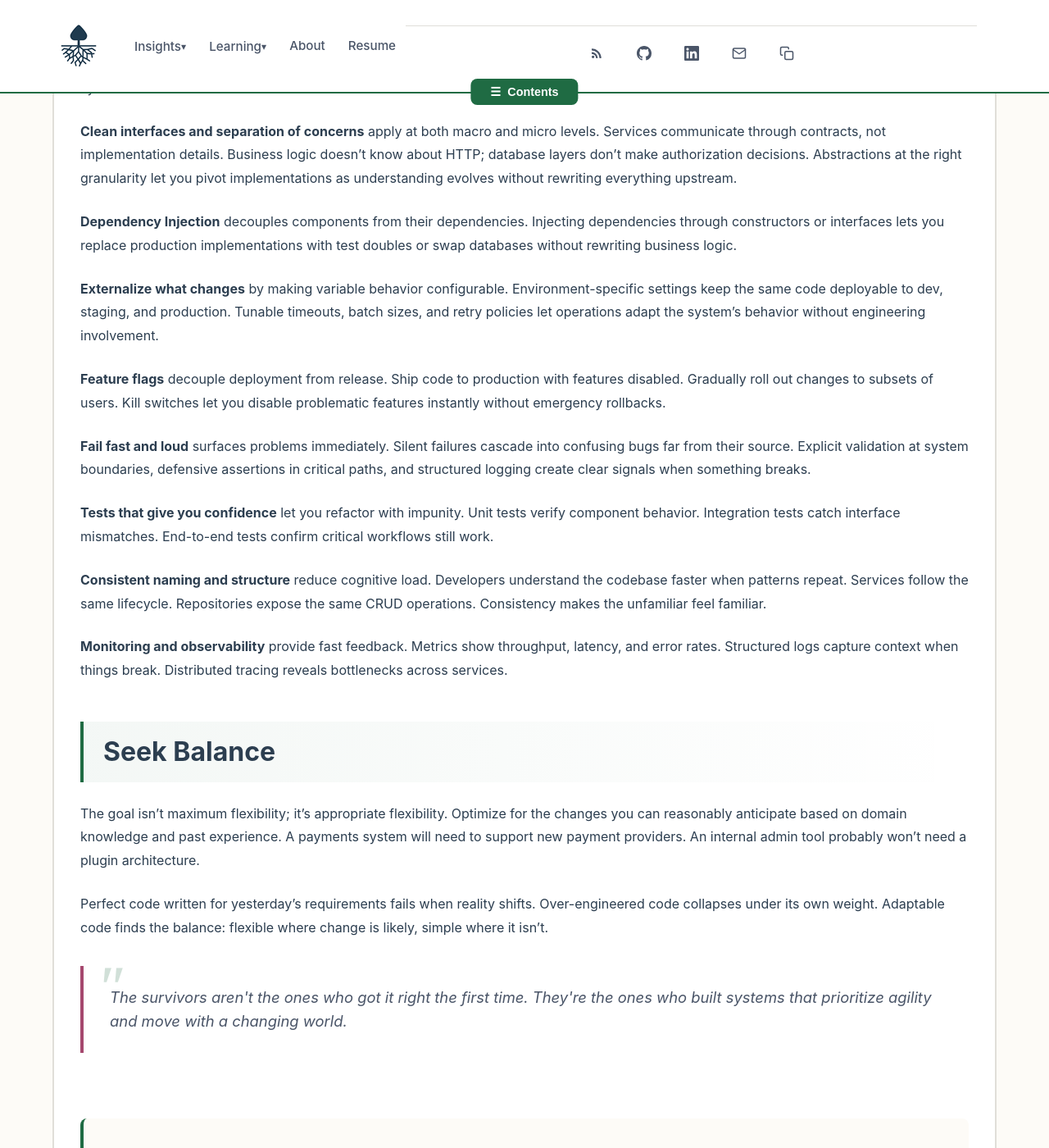
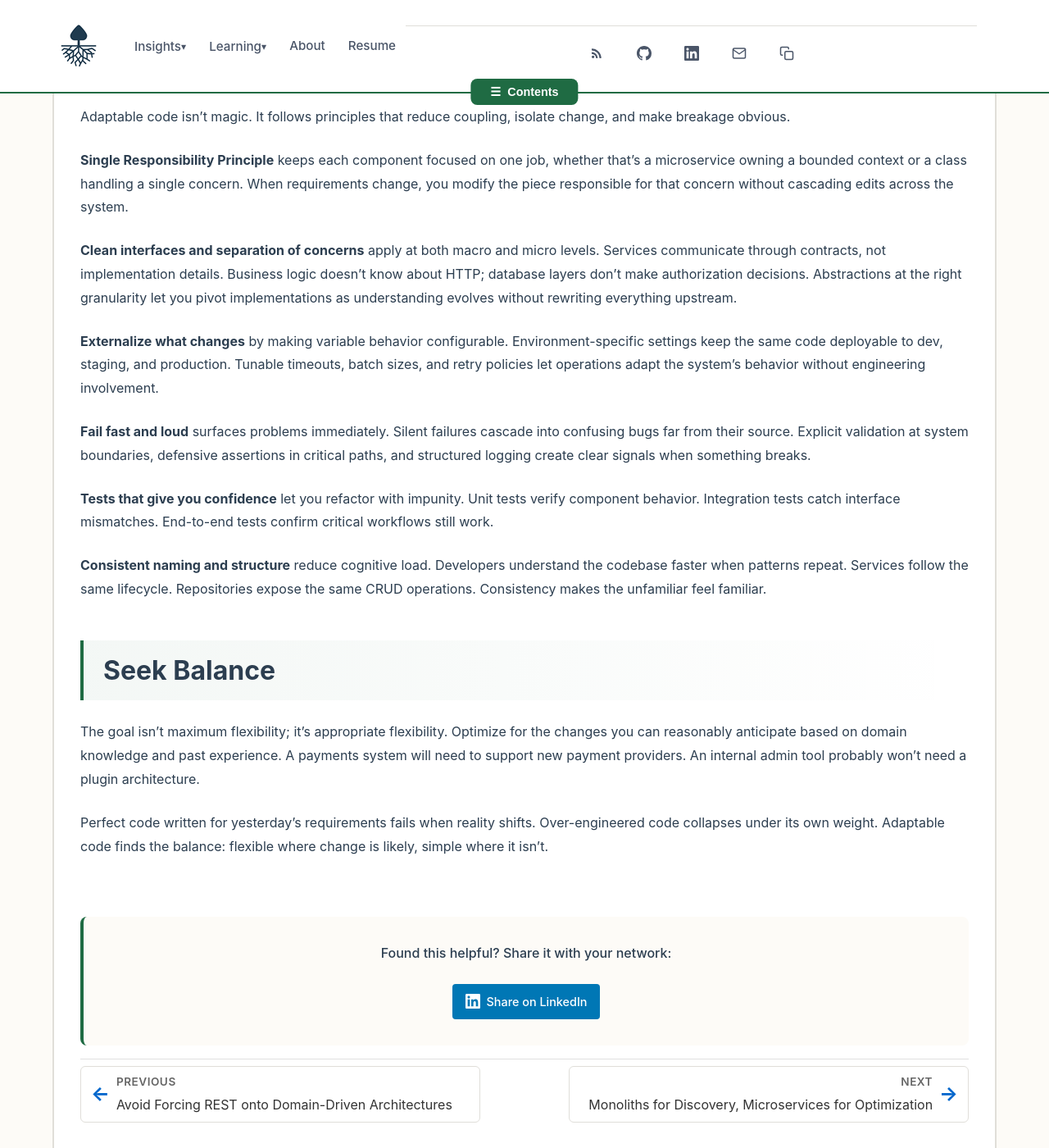
Before and after one commit to stevenstuartm/stevenstuartm.github.io, a Jekyll site: the page built from _posts/2025-08-05-good-code-is-adaptable-code.md, in a window 1280 px wide and 1400 px high, scrolled down 839 px. Shown: the whole window at 82% size. Built offline with Jekyll 4.4.1, drawn with Linux system fonts in a browser that asks for light colours; some of the changed text lies outside the part shown.

Commit message:
and again

```diff
--- a/_posts/2025-08-05-good-code-is-adaptable-code.md
+++ b/_posts/2025-08-05-good-code-is-adaptable-code.md
@@ -21,11 +23,7 @@ Adaptable code isn't magic. It follows principles that reduce coupling, isolate
 
 **Clean interfaces and separation of concerns** apply at both macro and micro levels. Services communicate through contracts, not implementation details. Business logic doesn't know about HTTP; database layers don't make authorization decisions. Abstractions at the right granularity let you pivot implementations as understanding evolves without rewriting everything upstream.
 
-**Dependency Injection** decouples components from their dependencies. Injecting dependencies through constructors or interfaces lets you replace production implementations with test doubles or swap databases without rewriting business logic.
-
 **Externalize what changes** by making variable behavior configurable. Environment-specific settings keep the same code deployable to dev, staging, and production. Tunable timeouts, batch sizes, and retry policies let operations adapt the system's behavior without engineering involvement.
-
-**Feature flags** decouple deployment from release. Ship code to production with features disabled. Gradually roll out changes to subsets of users. Kill switches let you disable problematic features instantly without emergency rollbacks.
 
 **Fail fast and loud** surfaces problems immediately. Silent failures cascade into confusing bugs far from their source. Explicit validation at system boundaries, defensive assertions in critical paths, and structured logging create clear signals when something breaks.
 
@@ -33,14 +31,8 @@ Adaptable code isn't magic. It follows principles that reduce coupling, isolate
 
 **Consistent naming and structure** reduce cognitive load. Developers understand the codebase faster when patterns repeat. Services follow the same lifecycle. Repositories expose the same CRUD operations. Consistency makes the unfamiliar feel familiar.
 
-**Monitoring and observability** provide fast feedback. Metrics show throughput, latency, and error rates. Structured logs capture context when things break. Distributed tracing reveals bottlenecks across services.
-
 ## Seek Balance
 
 The goal isn't maximum flexibility; it's appropriate flexibility. Optimize for the changes you can reasonably anticipate based on domain knowledge and past experience. A payments system will need to support new payment providers. An internal admin tool probably won't need a plugin architecture.
 
 Perfect code written for yesterday's requirements fails when reality shifts. Over-engineered code collapses under its own weight. Adaptable code finds the balance: flexible where change is likely, simple where it isn't.
-
-<blockquote class="pull-quote">
-<p>The survivors aren't the ones who got it right the first time. They're the ones who built systems that prioritize agility and move with a changing world.</p>
-</blockquote>
```
Also changed, not shown: other parts of _posts/2025-08-05-good-code-is-adaptable-code.md (+2 -0 lines).
